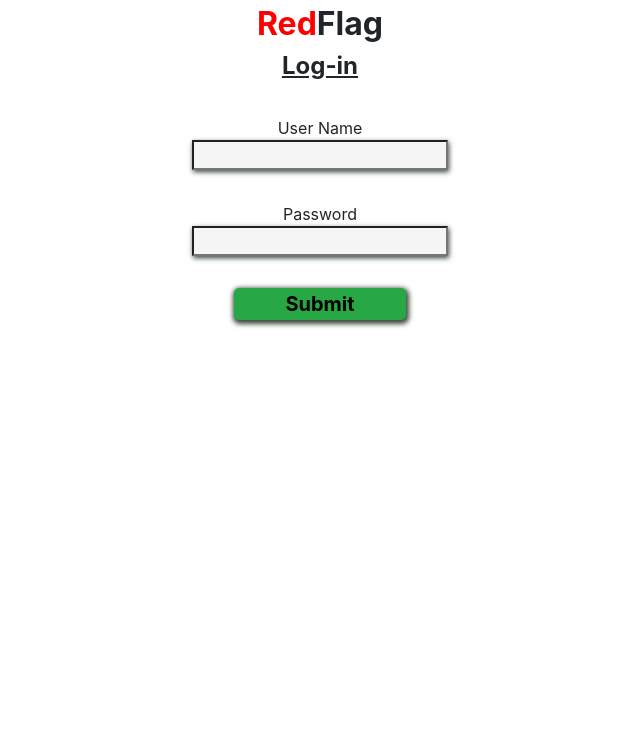
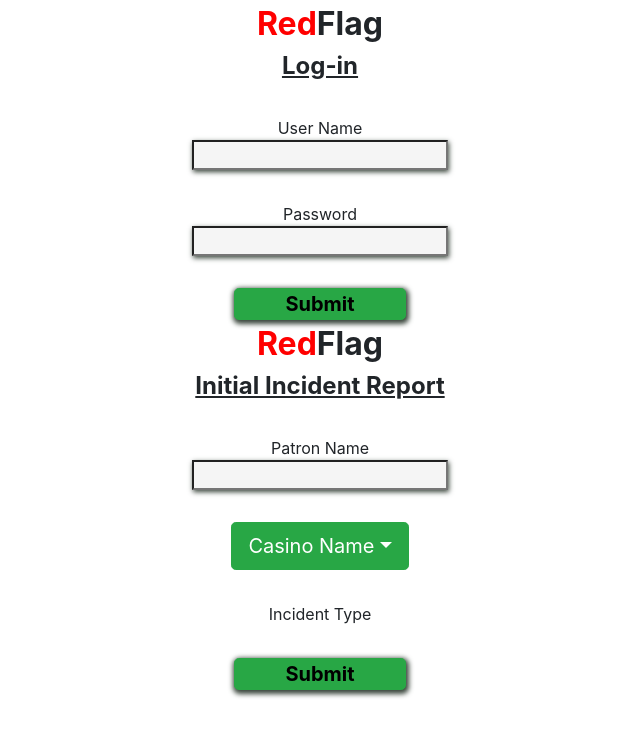
Before and after one commit to jcsmileyjr/RedFlag, a React (Create React App) app: page / in a window 1280 px wide. Shown: the top 736 px of the page, without its empty margins (320-960 px from the left). Built offline with nearby package versions, Linux system fonts and the light colour scheme.

Commit message:
Initial drop-down button

```diff
--- a/src/App.js
+++ b/src/App.js
@@ -3,6 +3,7 @@ import './App.css';
 import {Container, Row} from 'react-bootstrap';
 
 import Login from "./screen/Login/login.js"; //Login page for all users
+import Incident from "./screen/Incident/Incident";//Incident report form to create a incident.
 
 class App extends Component {
   constructor(props){
@@ -14,6 +15,7 @@ class App extends Component {
       <Container>
         <Row>
           <Login redTitle="Red" blackTitle="Flag" />
+          <Incident redTitle="Red" blackTitle="Flag" />
         </Row>
       </Container>
     );
--- /dev/null
+++ b/src/screen/Incident/Incident.js
@@ -0,0 +1,51 @@
+import React, { useState } from "react";
+import '../../App.css';
+import {Container, Row, Col, DropdownButton, Dropdown} from 'react-bootstrap';
+
+import Nav from '../../components/Nav/Nav';
+import InputText from '../../components/InputText/InputText';
+import SubmitButton from '../../components/SubmitButton/SubmitButton';
+
+//names of the current casinos in Tunica
+const casinoNames = ["GoldStrike", "Horseshoe", "1st Jackpot", "Sam's Town", "Hollywood", "Fitz", "Isle of Capri"];
+
+//Screen that allows the user to create a initial incident report
+export default function Incident(props) {
+    const [casino, setCasino] = useState("Casino Name");//react hook to update dropdown button title
+
+    return(
+        <Container className="center">
+            {/*Nav Bar */}
+            <Nav redTitle ={props.redTitle} blackTitle={props.blackTitle} />
+
+            {/*Page Title */}
+            <Row><Col className="pageTitleStyle">Initial Incident Report</Col></Row>
+
+            {/*User will input Patron/Suspect Name */}
+            <section>
+                <Row><Col>Patron Name</Col></Row>
+                <Row><Col><InputText /></Col></Row>
+            </section>
+
+            {/*User will choose a casino from a dropdown box */}
+            <section>
+                <Row>
+                    <Col>
+                        <DropdownButton size="lg" id="showCasinoNames" title={casino} variant="success">
+                            {casinoNames.map((name, index) =>(<Dropdown.Item key={index} onClick={()=>setCasino(name)}>{name}</Dropdown.Item>))}
+                        </DropdownButton>
+                    </Col>
+                </Row>
+            </section>
+
+            {/*User will choose a incident type from a dropdown box */}
+            <section>
+                <Row><Col>Incident Type</Col></Row>
+                <Row><Col></Col></Row>
+            </section>
+
+            {/*Submit Button to create incident and transfer user to active cases page */}
+            <Row><Col><SubmitButton /></Col></Row>
+        </Container>
+    );
+}
```
Also changed, not shown: src/screen/Login/login.js (+4 -4 lines).
